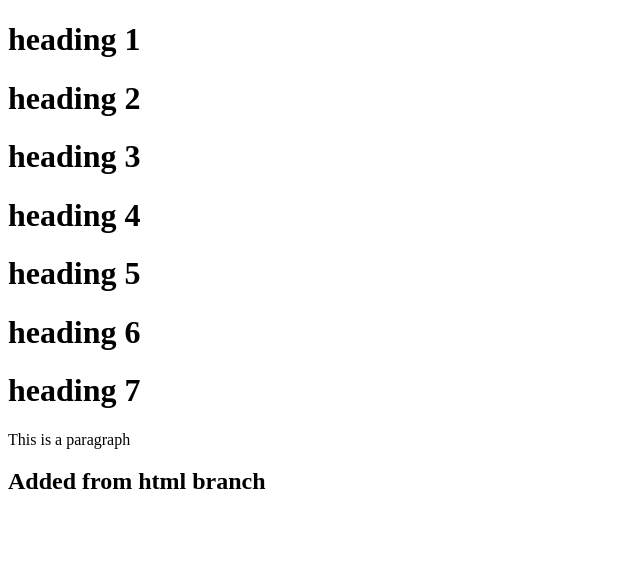
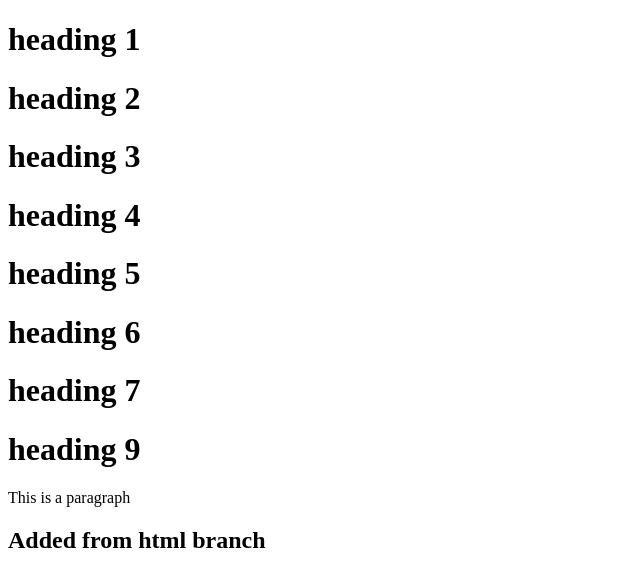
Before and after one commit to nani-samireddy/git-test, a plain HTML site: page index.html in a window 1280 px wide. Shown: the whole page, without its empty margins (0-640 px from the left). Drawn offline with Linux system fonts and the light colour scheme.

Commit message:
Add heading 9

```diff
--- a/index.html
+++ b/index.html
@@ -13,6 +13,7 @@
     <h1>heading 5</h1>
     <h1>heading 6</h1>
     <h1>heading 7</h1>
+    <h1>heading 9</h1>
 
   <p>This is a paragraph</p>
   <h2>Added from html branch</h2>
```
